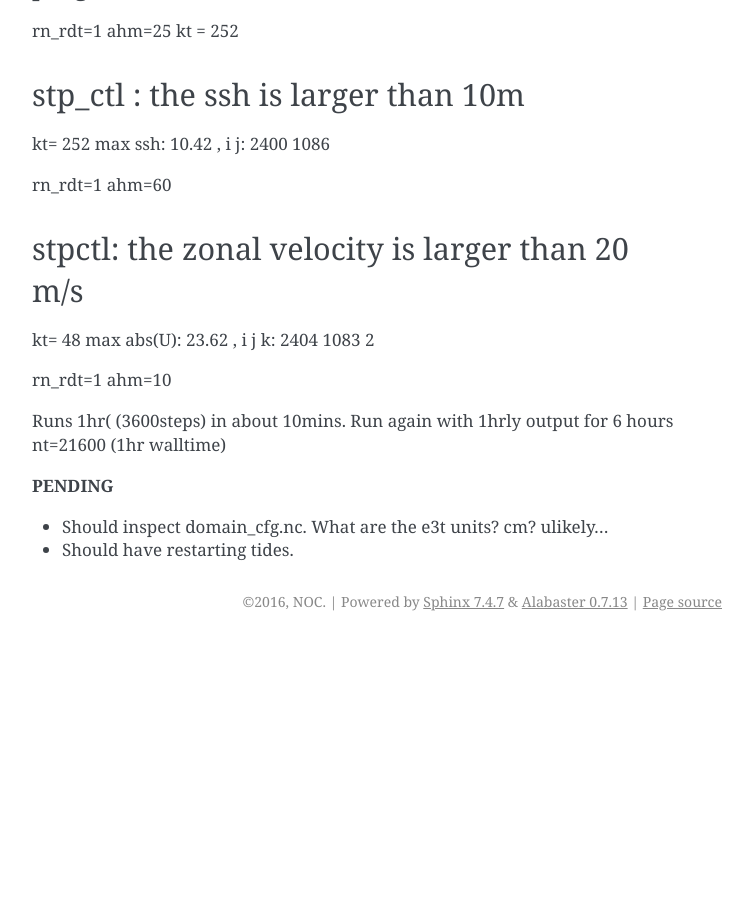
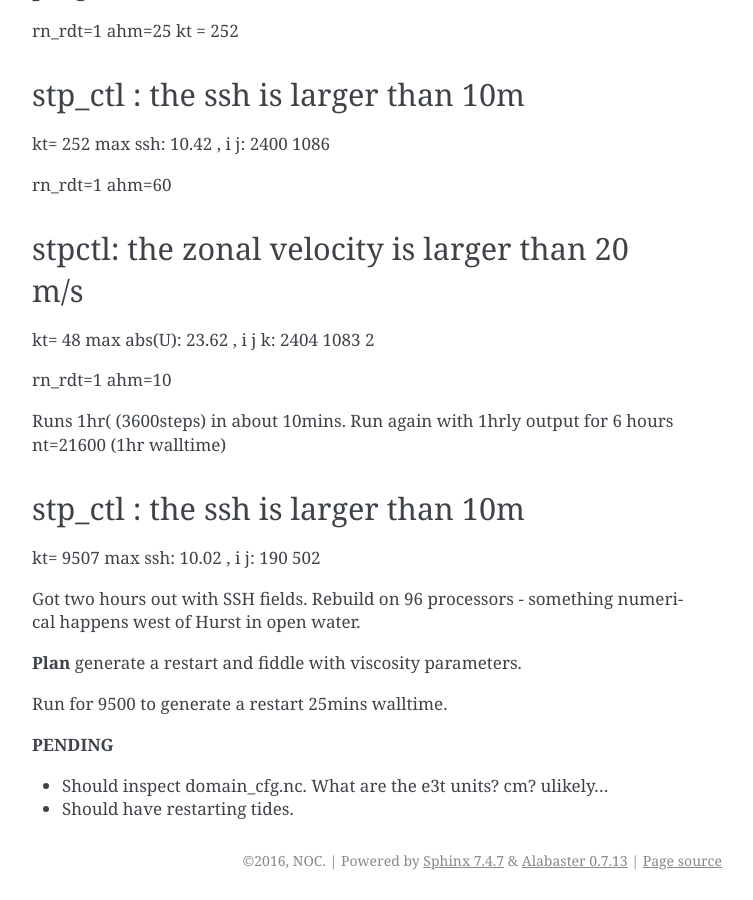
Before and after one commit to NOC-MSM/SEAsia, a Sphinx documentation site: the page built from recipes/docs/source/SolentSurge_jobs4_archer.rst, in a window 1280 px wide and 900 px high, scrolled down 12544 px. Shown: the whole window, without its empty margins (388-1141 px from the left). Built offline with Sphinx 7.4.7, drawn with Linux system fonts in a browser that asks for light colours; before the commit the page ends 13185 px from its top, so only the background shows below that; some of the changed text lies outside the part shown.

Commit message:
Plans for debugging numerical instability

```diff
--- a/recipes/docs/source/SolentSurge_jobs4_archer.rst
+++ b/recipes/docs/source/SolentSurge_jobs4_archer.rst
@@ -634,7 +634,21 @@ ahm=10
 Runs 1hr( (3600steps) in about 10mins.
 Run again with 1hrly output for 6 hours nt=21600 (1hr walltime)
 
+stp_ctl : the ssh is larger than 10m
+=======
+kt=  9507 max ssh:   10.02    , i j:   190  502
+
+
+Got two hours out with SSH fields.
+Rebuild on 96 processors - something numerical happens west of Hurst in open water.
+
+**Plan** generate a restart and fiddle with viscosity parameters.
+
+Run for 9500 to generate a restart 25mins walltime.
+
 **PENDING**
+
+
 
 * Should inspect domain_cfg.nc. What are the e3t units? cm? ulikely...
 * Should have restarting tides.
```
